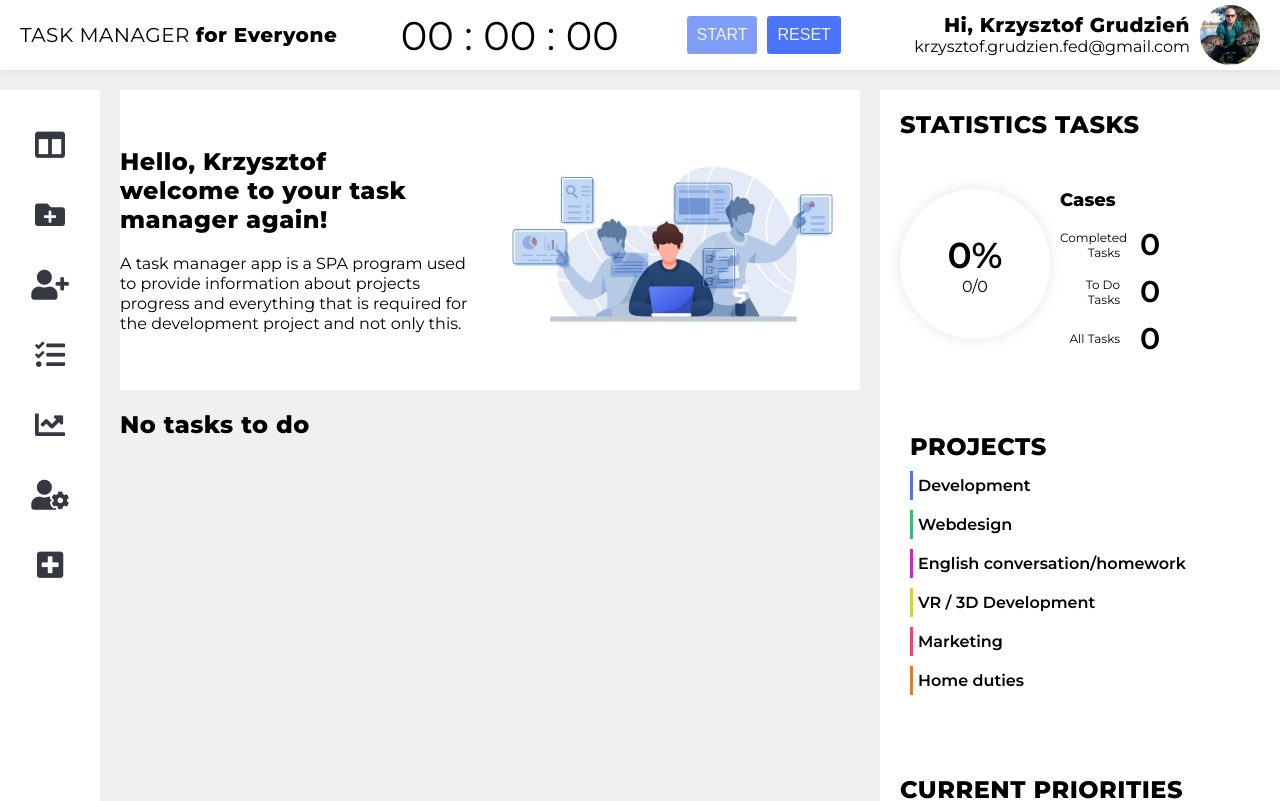
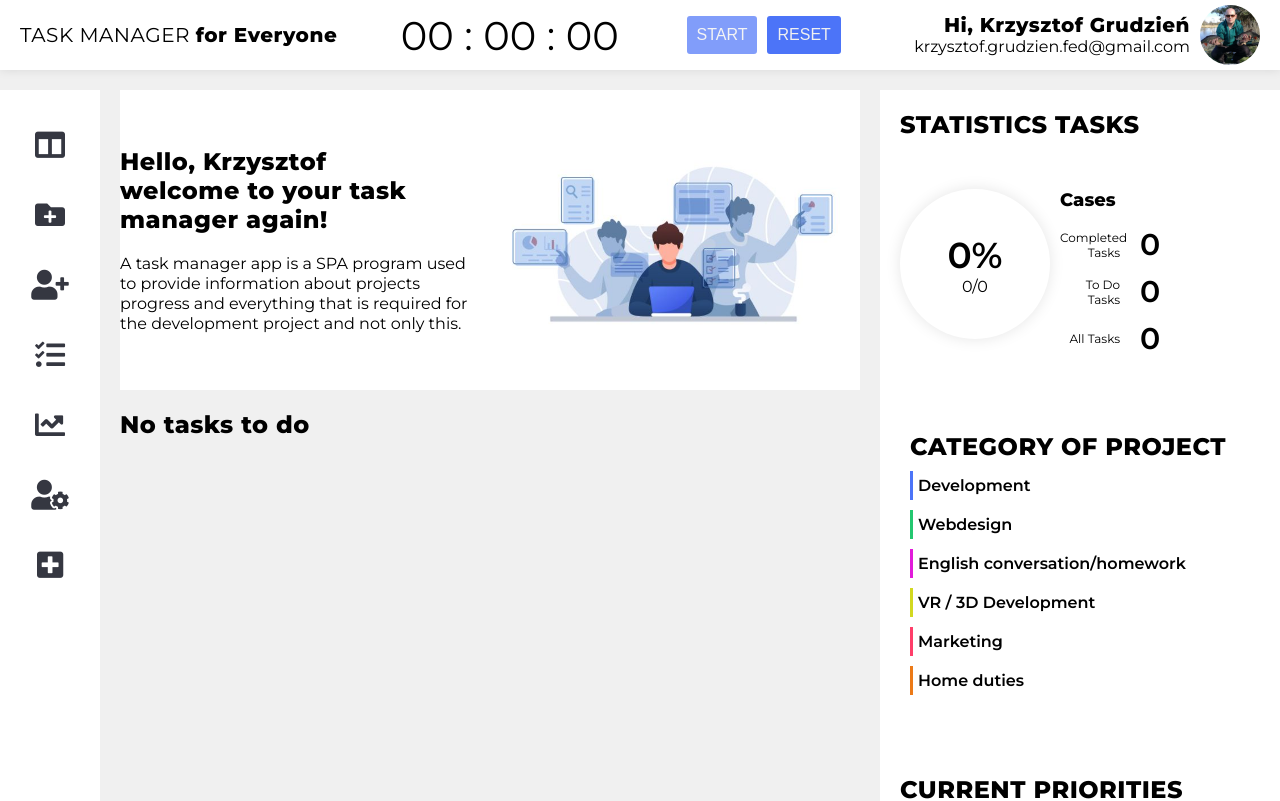
Before and after one commit to KrzysztofGrudzien/React-To-Do-App, a React (Create React App) app: page / in a window 1280 px wide. Shown: the top 801 px of the page. Built offline with nearby package versions, Linux system fonts and the light colour scheme.

Commit message:
change main title for WelcomeDataInfo component

```diff
--- a/src/components/WelcomeDataInfo/WelcomeDataInfo.js
+++ b/src/components/WelcomeDataInfo/WelcomeDataInfo.js
@@ -28,7 +28,7 @@ const WelcomeDataInfo = ({ toDoLists }) => {
     <div className="welcome-data-info-wrapper">
       <Summary toDoLists={toDoLists} />
       <section className="project-titles">
-        <h2 className="project-title">PROJECTS</h2>
+        <h2 className="project-title">CATEGORY OF PROJECT</h2>
         <ul className="project-title-list">
           <ProjectsDescription className="project-title-item">
             Development
```
